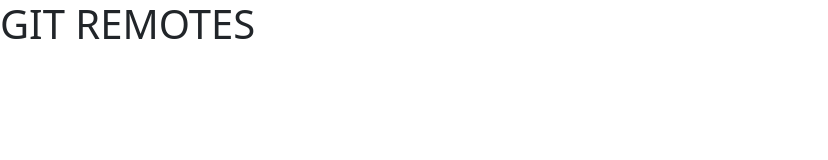
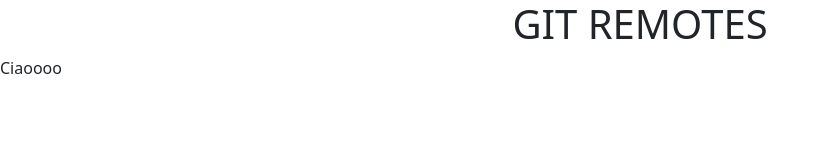
Before and after one commit to tommipiz/ProgettoRemoto_Pizzutilo, a plain HTML site: page index.html in a window 1280 px wide. Shown: the whole page, without its empty margins (0-828 px from the left). Drawn offline with nearby package versions, Linux system fonts and the light colour scheme.

Commit message:
aggiornamento 1 index.html

```diff
--- a/index.html
+++ b/index.html
@@ -4,10 +4,12 @@
     <meta charset="utf-8">
     <meta name="viewport" content="width=device-width, initial-scale=1">
     <title>Progetto Pizzutilo</title>
+    <link rel="stylesheet" href="./styles.css">
     <link href="https://cdn.jsdelivr.net/npm/bootstrap@5.3.3/dist/css/bootstrap.min.css" rel="stylesheet" integrity="sha384-QWTKZyjpPEjISv5WaRU9OFeRpok6YctnYmDr5pNlyT2bRjXh0JMhjY6hW+ALEwIH" crossorigin="anonymous">
   </head>
   <body>
     <h1>GIT REMOTES</h1>
+    <p>Ciaoooo</p>
 
 
     <script src="https://cdn.jsdelivr.net/npm/bootstrap@5.3.3/dist/js/bootstrap.bundle.min.js" integrity="sha384-YvpcrYf0tY3lHB60NNkmXc5s9fDVZLESaAA55NDzOxhy9GkcIdslK1eN7N6jIeHz" crossorigin="anonymous"></script>
```
